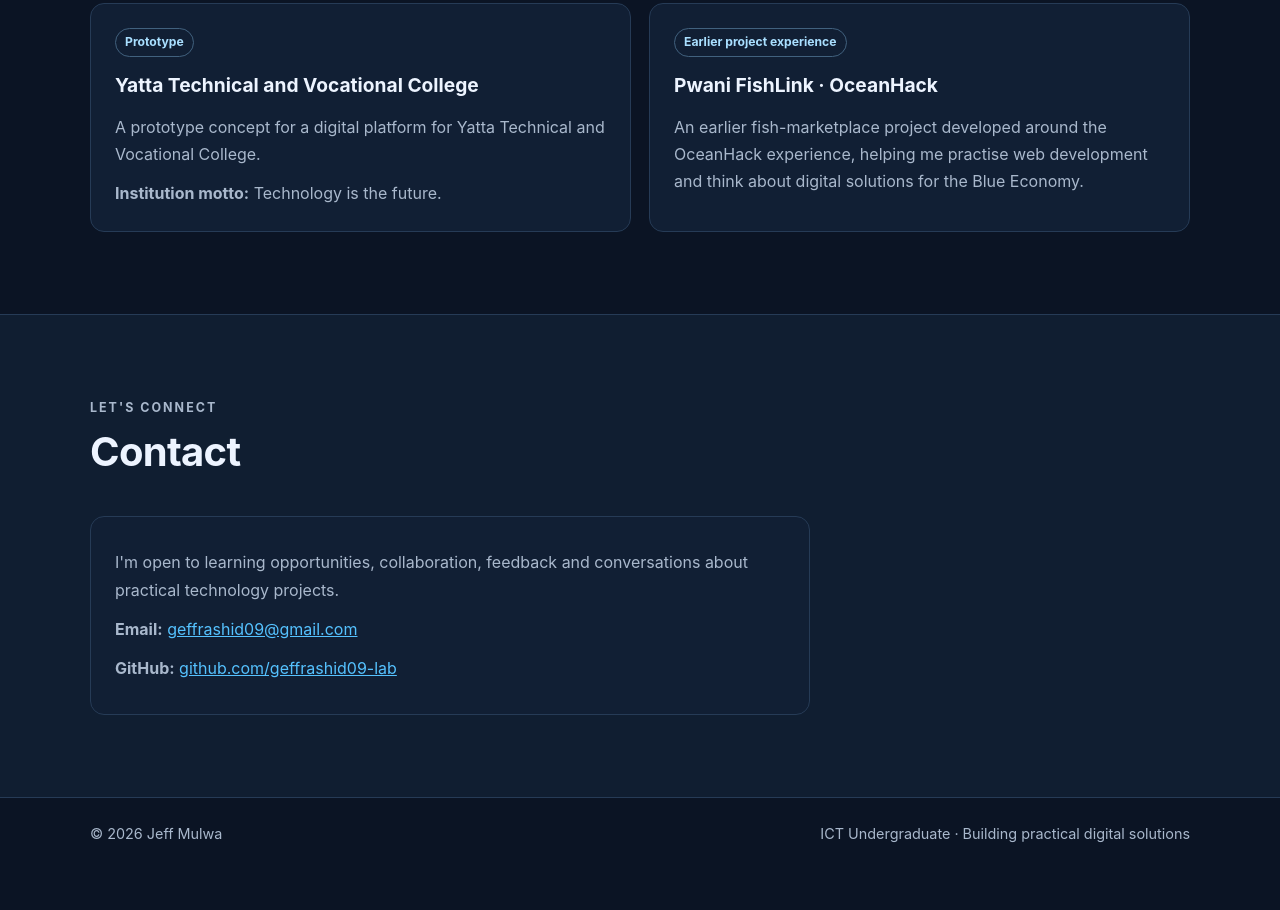
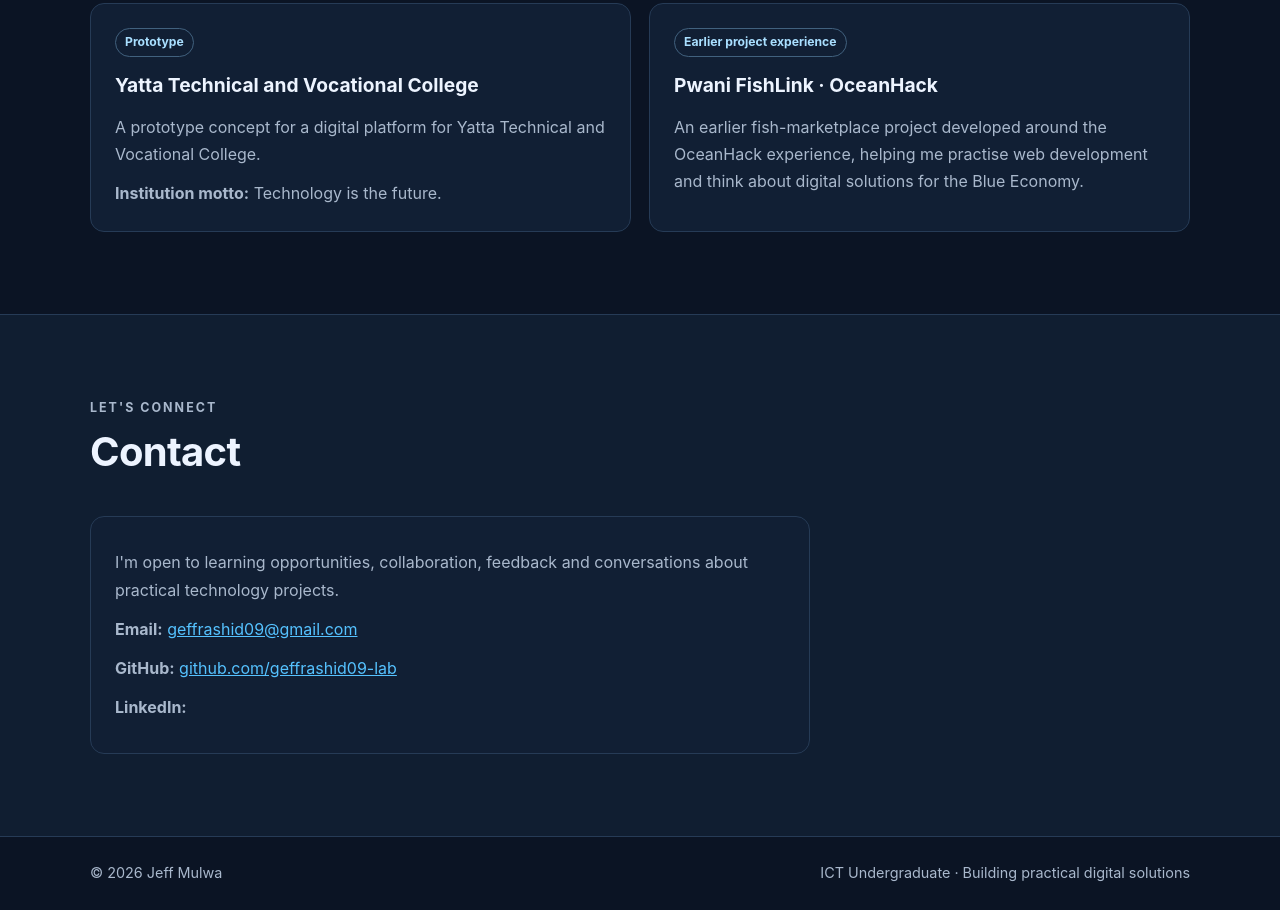
Before and after one commit to geffrashid09-lab/Jeff-Mulwa-, a plain HTML site: page index.html in a window 1280 px wide. Shown: the part 4126-5036 px from the top of the page. Before the commit the page ends 4997 px from the top, so only its background shows below. Drawn offline with Linux system fonts and the light colour scheme.

Commit message:
Add LinkedIn label to portfolio contact section

```diff
--- a/index.html
+++ b/index.html
@@ -215,6 +215,7 @@
           <p>I'm open to learning opportunities, collaboration, feedback and conversations about practical technology projects.</p>
           <p><strong>Email:</strong> <a href="mailto:geffrashid09@gmail.com">geffrashid09@gmail.com</a></p>
           <p><strong>GitHub:</strong> <a href="https://github.com/geffrashid09-lab" target="_blank" rel="noopener noreferrer">github.com/geffrashid09-lab</a></p>
+          <p><strong>LinkedIn:</strong></p>
         </div>
       </div>
     </section>
```
